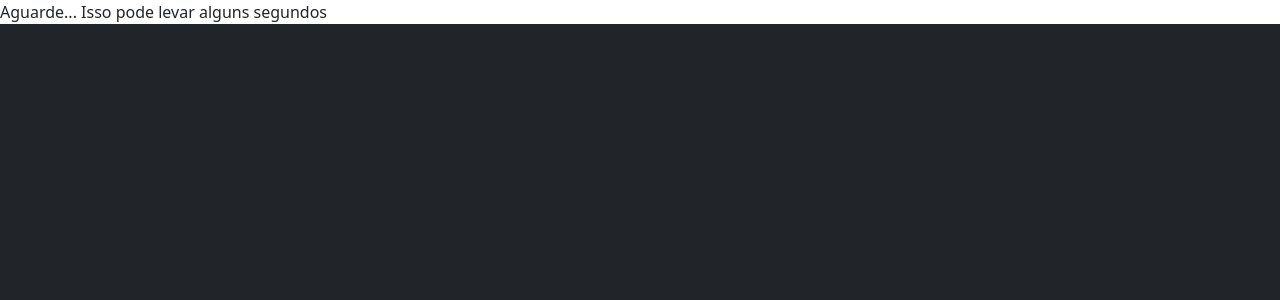
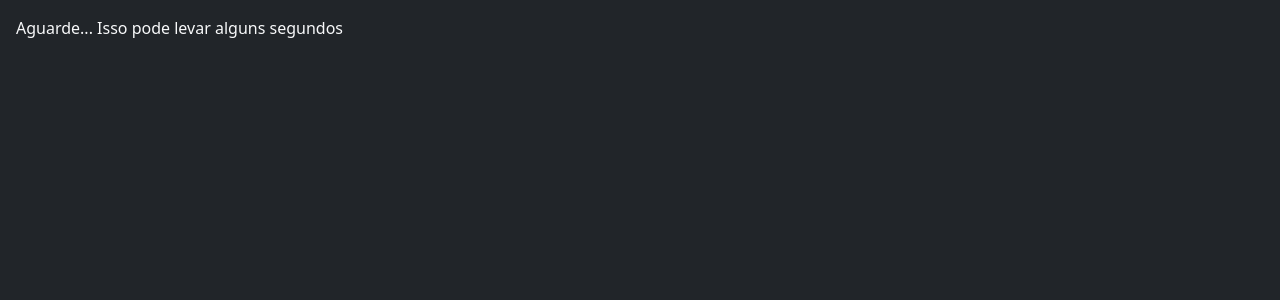
Before and after one commit to Rexzinho/Blog-React, a React (Vite) app: page / in a window 1280 px wide. Shown: the top 300 px of the page. Built offline with nearby package versions, Linux system fonts and the light colour scheme; no server answers.

Commit message:
ajuste loading

```diff
--- a/src/Blog.jsx
+++ b/src/Blog.jsx
@@ -35,7 +35,7 @@ function Blog(){
       }
 
       if(loading){
-            return <div>Aguarde... Isso pode levar alguns segundos</div>
+            return <div className="bg-dark text-light p-3">Aguarde... Isso pode levar alguns segundos</div>
       }
 
       return(<body className="bg-dark">
```
